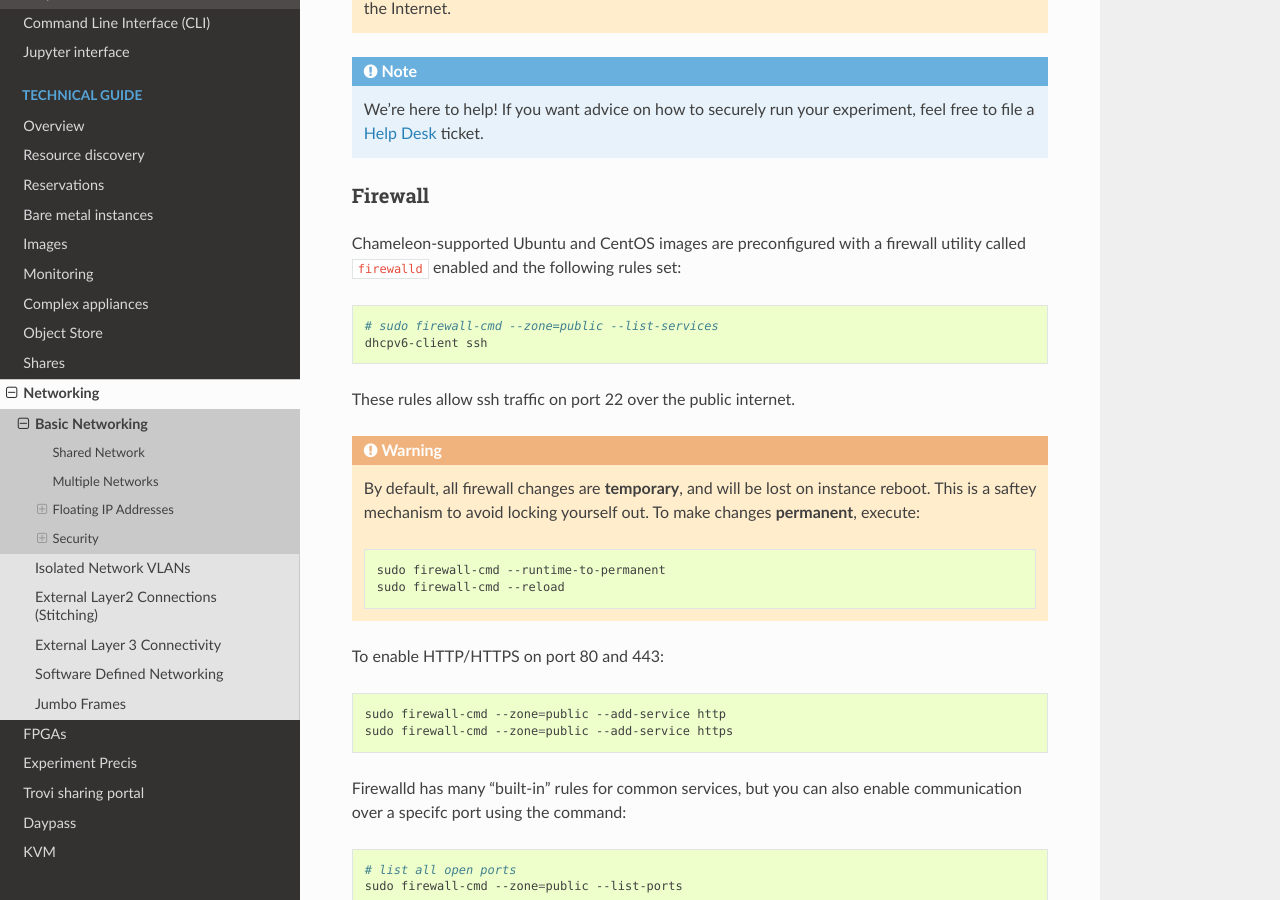
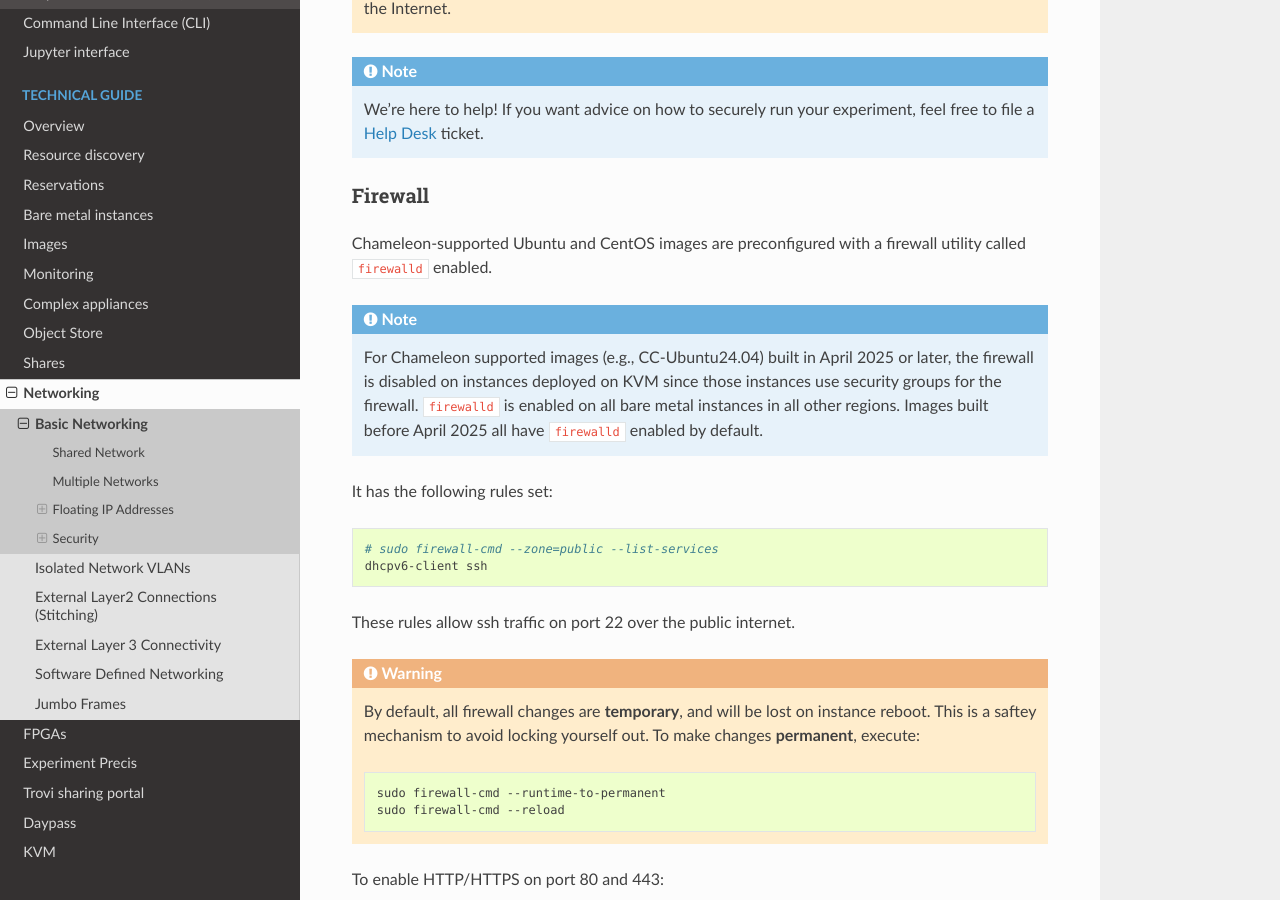
Before and after one commit to ChameleonCloud/docs, a Sphinx documentation site: the page built from source/technical/networks/networks_basic.rst, in a window 1280 px wide and 900 px high, scrolled down 1999 px. Built offline with Sphinx 7.4.7 and the Read the Docs theme 3.1.0, drawn with Linux system fonts in a browser that asks for light colours.

Commit message:
Add docs that the firewall is disabled on KVM (#131)
* Add docs that the firewall is disabled on KVM

* Address PR feedback: add note about which images will include this behavior

```diff
--- a/source/technical/networks/networks_basic.rst
+++ b/source/technical/networks/networks_basic.rst
@@ -72,7 +72,17 @@ Firewall
 ^^^^^^^^
 
 Chameleon-supported Ubuntu and CentOS images are preconfigured with a firewall
-utility called ``firewalld`` enabled and the following rules set:
+utility called ``firewalld`` enabled.
+
+.. note::
+
+   For Chameleon supported images (e.g., CC-Ubuntu24.04) built in April 2025 or
+   later, the firewall is disabled on instances deployed on KVM since those
+   instances use security groups for the firewall. ``firewalld`` is enabled on
+   all bare metal instances in all other regions. Images built before April 2025
+   all have ``firewalld`` enabled by default.
+
+It has the following rules set:
 
 .. code-block:: shell
 
```
